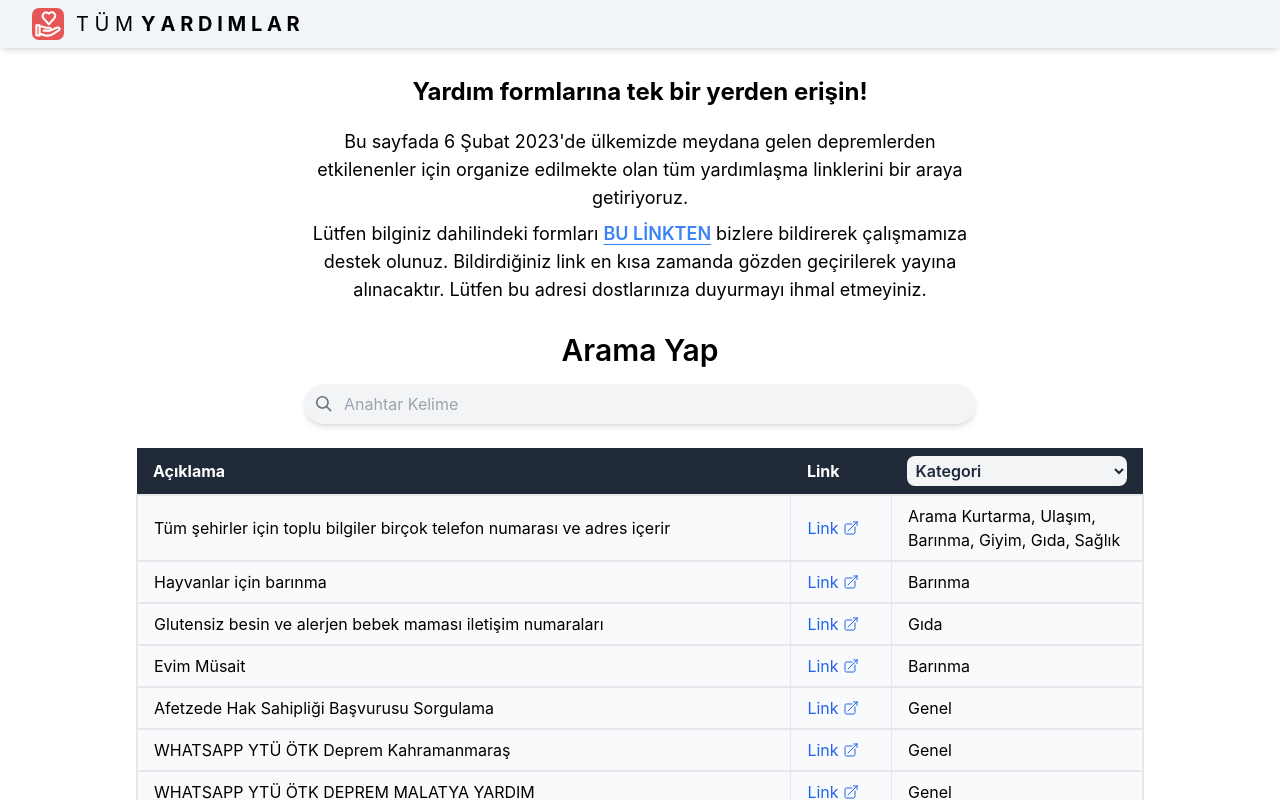
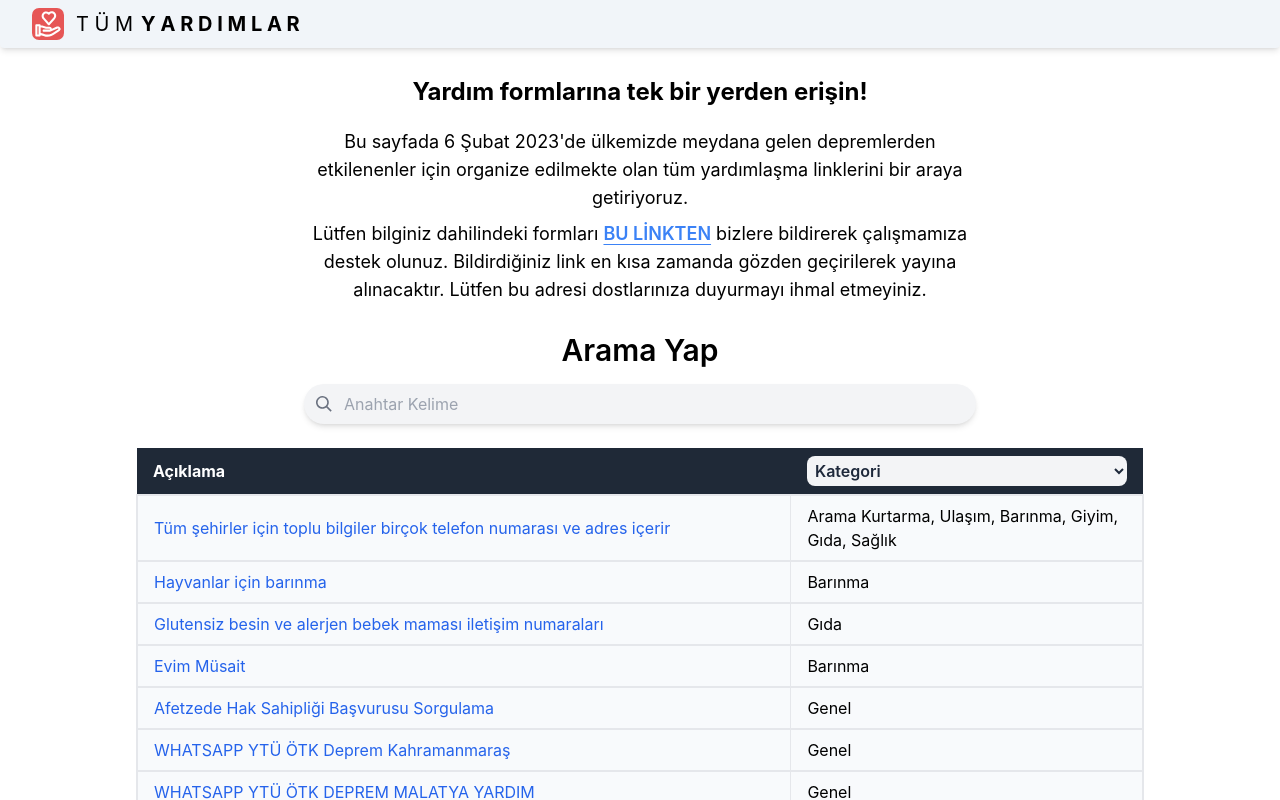
Before and after one commit to alparslandeniz/tumyardimlar, a React (Create React App) app: page / in a window 1280 px wide. Shown: the top 800 px of the page. Built offline with nearby package versions, Linux system fonts and the light colour scheme.

Commit message:
Embeds links into description.

```diff
--- a/src/Components/Table/Table.jsx
+++ b/src/Components/Table/Table.jsx
@@ -2,7 +2,6 @@ import React, { useEffect, useState, useCallback } from "react";
 import SearchBox from "./SearchBox";
 
 import { allForms } from "../Constants/Data";
-import { OpenLinkIcon } from "../UI/Icons";
 import { Categories } from "../Constants/Categories";
 
 const Table = () => {
@@ -54,9 +53,8 @@ const Table = () => {
         <table className="table-auto min-w-full min-h-full text-left mx-auto">
           <thead>
             <tr className="bg-gray-800 text-white">
-              <th className={"px-4 py-2 w-[50%] md:w-[65%]"}>Açıklama</th>
-              <th className="px-4 py-2 w-[15%] md:w-[10%]">Link</th>
-              <th className="px-4 py-2 w-[35%] md:w-[25%]">
+              <th className={"px-4 py-2 w-[60%] md:w-[65%]"}>Açıklama</th>
+              <th className="px-4 py-2 w-[40%] md:w-[35%]">
                 <div className="flex">
                   <select
                     className="text-slate-800 py-1 w-full bg-gray-100 rounded-lg px-1 font-semibold"
@@ -78,17 +76,13 @@ const Table = () => {
             {filteredData.map((row, index) => (
               <tr key={index} className="bg-slate-50 border-2">
                 <td className={"border px-2 py-1 md:px-4 md:py-2"}>
-                  {row.description}
-                </td>
-                <td className="border px-2 py-1 md:px-4 md:py-2">
                   <a
                     href={row.url}
                     target="_blank"
                     rel="noreferrer"
                     className="text-blue-600 flex items-center"
                   >
-                    Link
-                    <OpenLinkIcon />
+                    {row.description}
                   </a>
                 </td>
                 <td className="border px-2 py-1 md:px-4 md:py-2">
```
